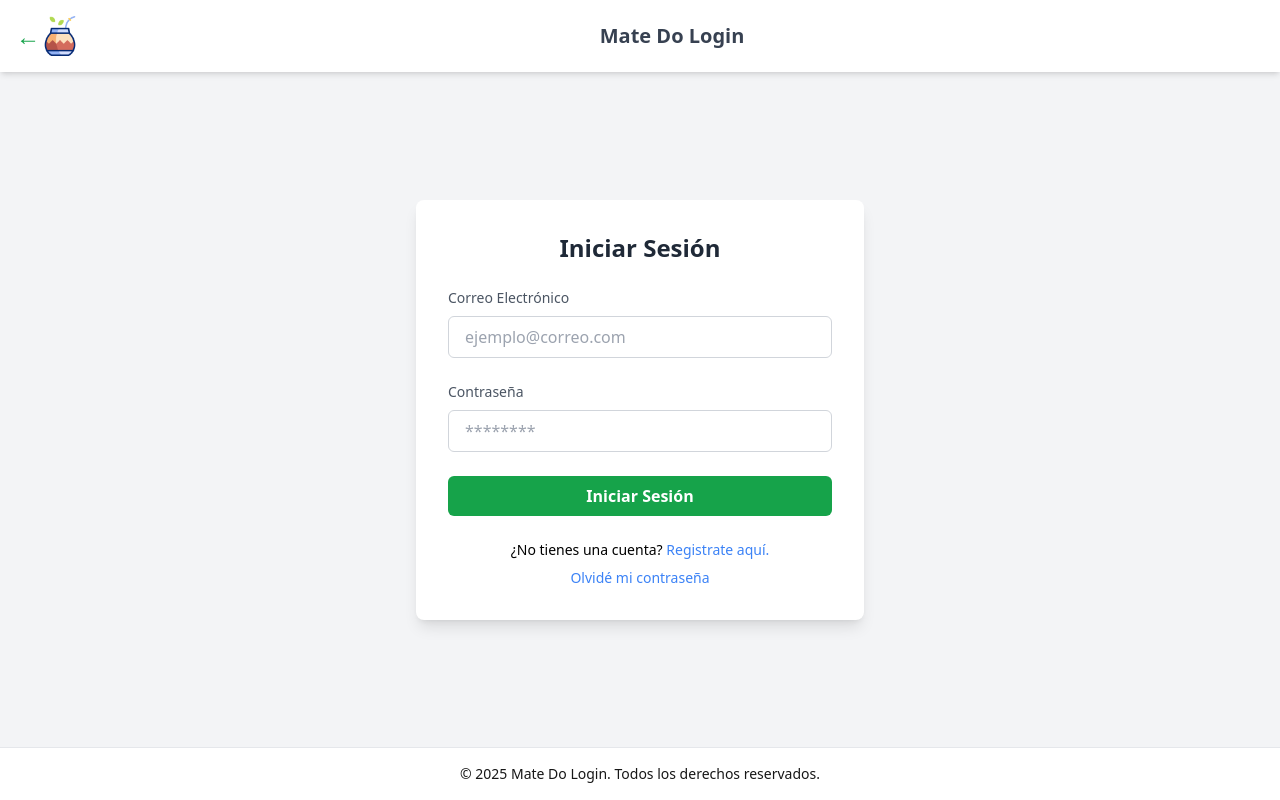
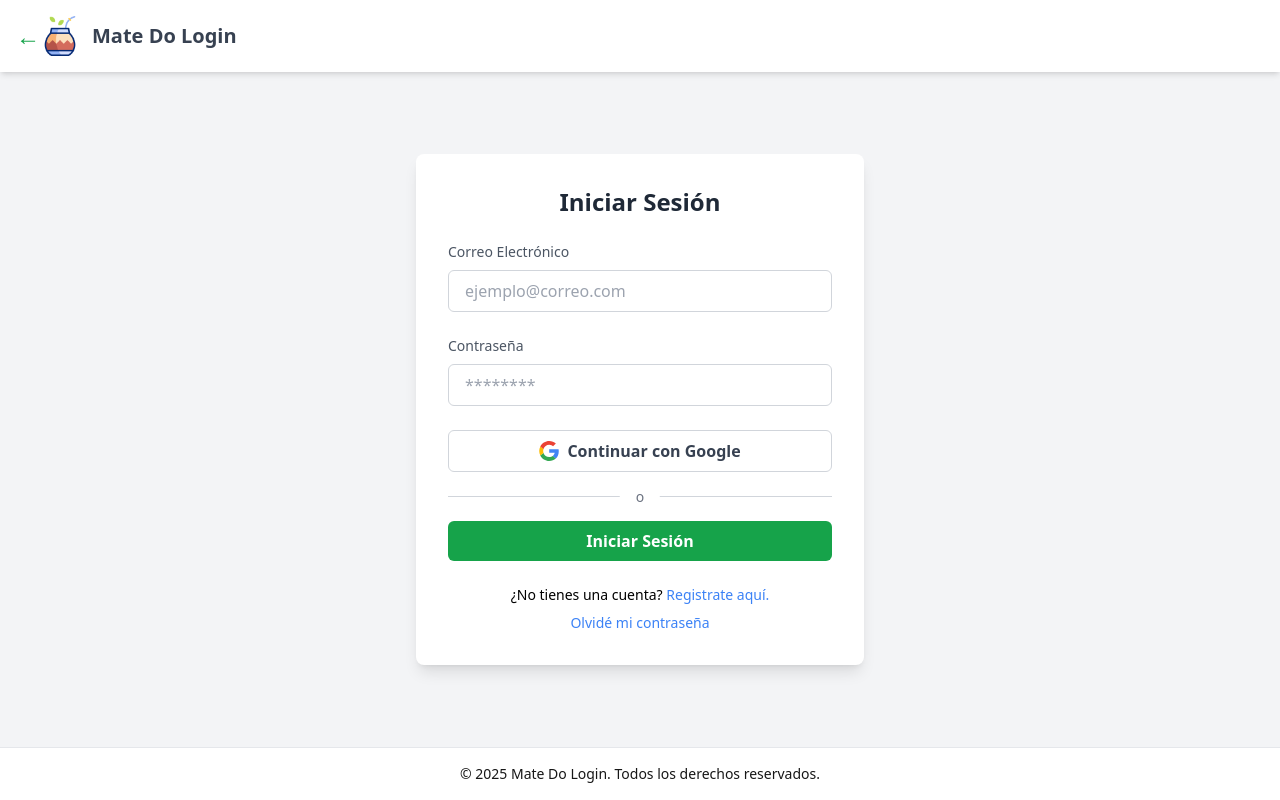
Before and after one commit to Agustin-lozano-2302/mate-do, a Next.js app: page /login in a window 1280 px wide. Built offline with nearby package versions, Linux system fonts and the light colour scheme; no server answers; what tailwindcss-animated would draw is missing.

Commit message:
add-login-google

```diff
--- a/src/app/home/page.tsx
+++ b/src/app/home/page.tsx
@@ -1,8 +1,6 @@
 "use client";
 import { supabase } from "@/context/supabase";
-import { createClient } from "@supabase/supabase-js";
 import Image from "next/image";
-import Link from "next/link";
 import { useRouter } from "next/navigation";
 import { useEffect, useState } from "react";
 
@@ -37,19 +35,26 @@ export default function Home() {
     if(user) {
       setUser(user.user_metadata as UserMetadata)
     } else {
-      localStorage.clear()
+      if (typeof window !== 'undefined') {
+        window.localStorage.clear()
+      }
       router.push("/login")
     }
   }
 
-  const logout =  () => {
-    if(user) {
-      localStorage.clear()
+  const logout = async () => {
+    const { error } = await supabase.auth.signOut()
+    if (!error) {
+      if (typeof window !== 'undefined') {
+        window.localStorage.clear()
+      }
       router.push("/login")
     }
   }
 
+  useEffect(() => {
     getUser()
+  }, [])
 
 
   return (
--- a/src/app/login/page.tsx
+++ b/src/app/login/page.tsx
@@ -19,10 +19,7 @@ export default function Login() {
 
   const router = useRouter()
 
-
-
   const login = async () => {
-
     let { data, error } = await supabase.auth.signInWithPassword({
       email: formData.email,
       password: formData.password,
@@ -39,6 +36,19 @@ export default function Login() {
   }
 }
 
+const handleGoogleLogin = async () => {
+  const { data, error } = await supabase.auth.signInWithOAuth({
+    provider: 'google',
+    options: {
+      redirectTo: `${window.location.origin}/home`
+    }
+  });
+
+  if (error) {
+    console.log("🚀 ~ Google login error:", error);
+  }
+};
+
 useEffect(() => {
   // Simular tiempo de carga inicial
   const timer = setTimeout(() => {
@@ -54,8 +64,6 @@ if (loading) {
   return <MateLoader />
 }
 
-
-
   return (
     <section className="flex flex-col min-h-screen bg-gray-100">
       {/* Header */}
@@ -63,10 +71,12 @@ if (loading) {
         <Link href="/" className="text-green-600 font-bold text-2xl">
           ←
         </Link>
+        <div className="flex items-center gap-3">
         <Image src={"/logos/mate.png"} alt="mate" width={40} height={40} quality={100} />
         <h1 className="flex-grow text-center text-xl font-semibold text-gray-700">
           Mate Do Login
         </h1>
+        </div>
       </nav>
 
       {/* Formulario */}
@@ -113,6 +123,25 @@ if (loading) {
             />
           </div>
           <button
+            type="button"
+            onClick={handleGoogleLogin}
+            className="w-full flex items-center justify-center gap-2 bg-white border border-gray-300 text-gray-700 font-semibold py-2 rounded-md hover:bg-gray-50 transition"
+          >
+            <Image
+              src="/icons/google.svg"
+              alt="Google"
+              width={20}
+              height={20}
+            />
+            Continuar con Google
+          </button>
+          <div className="relative my-4">
+            <hr className="border-gray-300" />
+            <span className="absolute left-1/2 top-1/2 -translate-x-1/2 -translate-y-1/2 bg-white px-4 text-gray-500 text-sm">
+              o
+            </span>
+          </div>
+          <button
             onClick={login}
             className="w-full bg-green-600 text-white font-semibold py-2 rounded-md hover:bg-green-700 transition"
           >
--- a/src/app/page.tsx
+++ b/src/app/page.tsx
@@ -15,8 +15,8 @@ export default function Auth() {
   const router = useRouter()
 
 
-  const supabaseUrl = process.env.NEXT_PUBLIC_PROJECT_URL || "";
-  const supabaseKey = process.env.NEXT_PUBLIC_SUPABASE_KEY || "";
+  const supabaseUrl = process.env.NEXT_PUBLIC_SUPABASE_URL || "";
+  const supabaseKey = process.env.NEXT_PUBLIC_SUPABASE_ANON_KEY || "";
   const supabase = createClient(supabaseUrl, supabaseKey);
 
 
@@ -27,10 +27,22 @@ export default function Auth() {
       setLoading(false)
       // Aquí puedes redirigir a la ruta principal de tu app
       // router.push('/dashboard')
-    }, 3000) // 2 segundos de splash screen
+    }, 1000) // 2 segundos de splash screen
 
     return () => clearTimeout(timer)
   }, [])
+
+  useEffect(() => {
+    if (typeof window !== "undefined") {
+      // Solo ejecutar código relacionado con Supabase en el cliente
+      const initSupabase = async () => {
+        const { data: { user } } = await supabase.auth.getUser();
+        // ... resto de tu lógica
+      };
+
+      initSupabase();
+    }
+  }, []);
 
   if (loading) {
     return <MateLoader />
--- a/src/components/home/index.tsx
+++ b/src/components/home/index.tsx
@@ -8,8 +8,8 @@ export default function Home() {
 
   const [todos, setTodos] = useState<any[]>()
 
-  const supabaseUrl = process.env.NEXT_PUBLIC_PROJECT_URL || "";
-  const supabaseKey = process.env.NEXT_PUBLIC_SUPABASE_KEY || "";
+  const supabaseUrl = process.env.NEXT_PUBLIC_SUPABASE_URL || "";
+  const supabaseKey = process.env.NEXT_PUBLIC_SUPABASE_ANON_KEY || "";
   const supabase = createClient(supabaseUrl, supabaseKey);
 
   const fetchNotes = async () => {
--- a/src/context/supabase.ts
+++ b/src/context/supabase.ts
@@ -1,7 +1,14 @@
 // supabaseClient.ts
 import { createClient } from '@supabase/supabase-js';
 
-const supabaseUrl = process.env.NEXT_PUBLIC_PROJECT_URL!;
-const supabaseKey = process.env.NEXT_PUBLIC_SUPABASE_KEY!;
+let supabase: any;
 
-export const supabase = createClient(supabaseUrl, supabaseKey);
+if (typeof window !== "undefined") {
+  // Solo crear el cliente en el navegador
+  supabase = createClient(
+    process.env.NEXT_PUBLIC_SUPABASE_URL || '',
+    process.env.NEXT_PUBLIC_SUPABASE_ANON_KEY || ''
+  );
+}
+
+export { supabase };
```
Also changed, not shown: public/icons/google.png (added), public/icons/google.svg (added).
